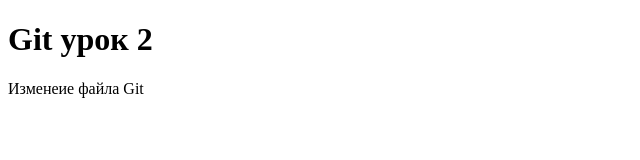
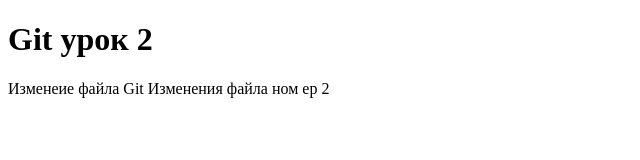
Before and after one commit to Michail-lsk/folder, a plain HTML site: page index.html in a window 1280 px wide. Shown: the whole page, without its empty margins (0-640 px from the left). Drawn offline with Linux system fonts and the light colour scheme.

Commit message:
first commit

```diff
--- a/index.html
+++ b/index.html
@@ -6,6 +6,7 @@
  </head>
  <body>
   <h1>Git урок 2</h1>
-  <p> Изменеие файла Git </p>
+  <p> Изменеие файла Git
+  Изменения файла ном ер 2 </p>
  </body>
 </html>
```
Also changed, not shown: 1 other file.
